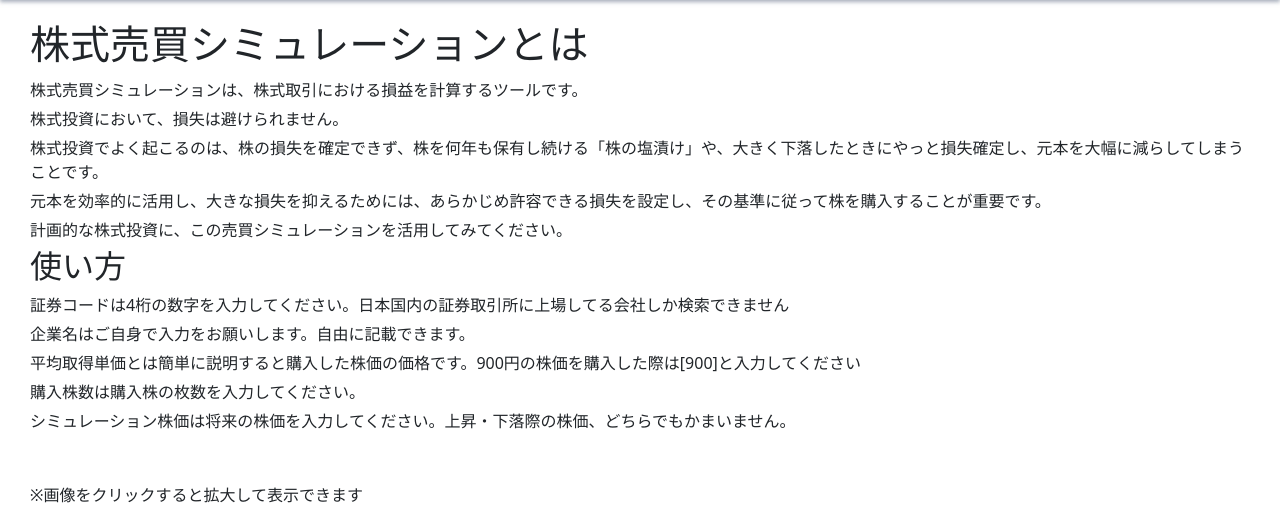
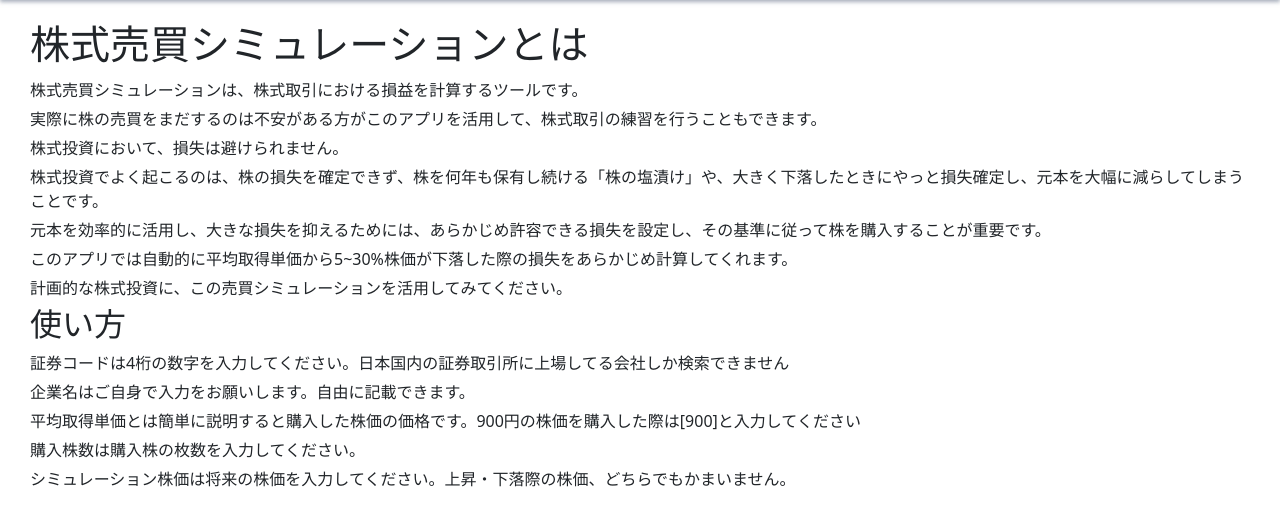
Before and after one commit to 999yo/stock_simulation_app, a Django app: page /about/ in a window 1280 px wide. Shown: the part 60-571 px from the top of the page. Run offline with Django 4.2, Linux system fonts and the light colour scheme.

Commit message:
Aboutの文章を修正

```diff
--- a/templates/stock_trading_simulation_HTML/about.html
+++ b/templates/stock_trading_simulation_HTML/about.html
@@ -49,9 +49,11 @@
 {% block content %}
     <h1 class="h1">株式売買シミュレーションとは</h1>
     <p>株式売買シミュレーションは、株式取引における損益を計算するツールです。</p>
+    <p>実際に株の売買をまだするのは不安がある方がこのアプリを活用して、株式取引の練習を行うこともできます。</p>
     <p>株式投資において、損失は避けられません。</p>
     <p>株式投資でよく起こるのは、株の損失を確定できず、株を何年も保有し続ける「株の塩漬け」や、大きく下落したときにやっと損失確定し、元本を大幅に減らしてしまうことです。
     <p>元本を効率的に活用し、大きな損失を抑えるためには、あらかじめ許容できる損失を設定し、その基準に従って株を購入することが重要です。</p>
+    <p>このアプリでは自動的に平均取得単価から5~30%株価が下落した際の損失をあらかじめ計算してくれます。</p>
     <p>計画的な株式投資に、この売買シミュレーションを活用してみてください。</p>
 
     <h2>使い方</h2>
```
